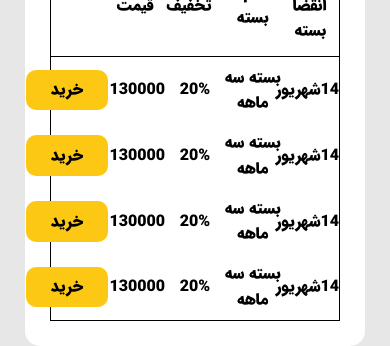
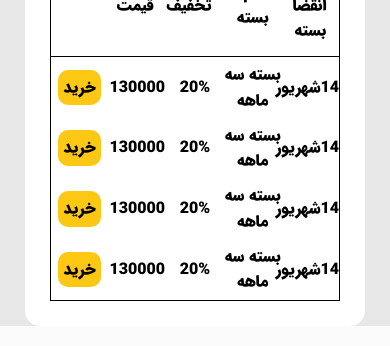
Before and after one commit to mehrdadosouli/My-Irancel, a React (Vite) app: page / in a window 390 px wide. Shown: the part 1219-1565 px from the top of the page. Built offline with nearby package versions, Linux system fonts and the light colour scheme; no server answers.

Commit message:
update and fixed code

```diff
--- a/src/App.jsx
+++ b/src/App.jsx
@@ -2,11 +2,9 @@ import { useEffect, useState } from "react";
 import LeftSide from "./components/LeftSide/LeftSide";
 import CenterSide from "./components/CenterSide/CenterSide";
 import RightSide from "./components/RightSide/RightSide";
-import { useDispatch, useSelector } from 'react-redux';
 import { addUser } from './app/features/irancellSlice.js';
+function App() {
 
-function App() {
-  const dispatch=useDispatch()
 
   useEffect(()=>{
     fetch('http://localhost:5000/register')
--- a/src/app/features/irancellSlice.js
+++ b/src/app/features/irancellSlice.js
@@ -1,6 +1,7 @@
 import { createSlice } from "@reduxjs/toolkit";
 const initialState={
-    userInfo:[]
+    userInfo:[],
+    id:''
 }
 
 const irancellSlice=createSlice({
@@ -9,9 +10,12 @@ const irancellSlice=createSlice({
     reducers:{
         addUser:(state,action)=>{
             state.userInfo=action.payload
+        },
+        addid:(state,action)=>{
+            state.id=action.payload
         }
     }
 })
 
 export default irancellSlice.reducer
-export const {addUser}=irancellSlice.actions
+export const {addUser,addid}=irancellSlice.actions
--- a/src/components/CenterSide/BoxSuggest.jsx
+++ b/src/components/CenterSide/BoxSuggest.jsx
@@ -5,7 +5,7 @@ export default function BoxSuggest() {
     <div className="flex flex-col bg-white-50 p-10 rounded-3xl gap-10 mt-10 ">
       <h4>بسته های پیشنهادی مخصوص خود شما!</h4>
       <div>
-        <table className="table-fixed w-full border-collapse [&>*]:text-center [&>*]:border-black  [&>*]:border-solid [&>*]:border">
+        <table className="table-fixed w-full border-collapse [&>*]:text-center [&>*]:border-black [&>*]:border-solid [&>*]:border">
           <thead>
           <tr className="[&>*]:p-5">
             <th>تاریخ انقضا بسته</th>
@@ -20,28 +20,28 @@ export default function BoxSuggest() {
             <td>بسته سه ماهه</td>
             <td>20%</td>
             <td>130000</td>
-            <td><button className="bg-gold-400 py-3 px-10 rounded-2xl my-5">خرید</button></td>
+            <td><button className="bg-gold-400 lg:py-3 lg:px-10 p-2 rounded-2xl my-5">خرید</button></td>
           </tr>
           <tr className="">
             <td>14شهریور</td>
             <td>بسته سه ماهه</td>
             <td>20%</td>
             <td>130000</td>
-            <td><button className="bg-gold-400 py-3 px-10 rounded-2xl my-5">خرید</button></td>
+            <td><button className="bg-gold-400 lg:py-3 lg:px-10 p-2 rounded-2xl my-5">خرید</button></td>
           </tr>
           <tr className="">
             <td>14شهریور</td>
             <td>بسته سه ماهه</td>
             <td>20%</td>
             <td>130000</td>
-            <td><button className="bg-gold-400 py-3 px-10 rounded-2xl my-5">خرید</button></td>
+            <td><button className="bg-gold-400 lg:py-3 lg:px-10 p-2 rounded-2xl my-5">خرید</button></td>
           </tr>
           <tr className="">
             <td>14شهریور</td>
             <td>بسته سه ماهه</td>
             <td>20%</td>
             <td>130000</td>
-            <td><button className="bg-gold-400 py-3 px-10 rounded-2xl my-5">خرید</button></td>
+            <td><button className="bg-gold-400 lg:py-3 lg:px-10 p-2 rounded-2xl my-5">خرید</button></td>
           </tr>
           </tbody>
         </table>
--- a/src/components/LeftSide/LeftSideHeader.jsx
+++ b/src/components/LeftSide/LeftSideHeader.jsx
@@ -4,8 +4,11 @@ import img1 from "../../assets/1.jpg";
 import { getFromLocalStorage } from "../../utils/funcs.js"
 export default function LeftSideHeader() {
   const [userInfo, setUserInfo] = useState([]);
+
+
+  const user=JSON.parse(getFromLocalStorage('user'))
   useEffect(() => {
-    const user=JSON.parse(getFromLocalStorage('user'))
+
     fetch("http://localhost:5000/getinfo",{
       method:'POST',
       headers:{
--- a/src/components/LoginAndRegister/LoginAndRegister.jsx
+++ b/src/components/LoginAndRegister/LoginAndRegister.jsx
@@ -88,8 +88,8 @@ export default function LoginAndRegister() {
       ToastService.error(' یوزر خود را وارد کنید')
     }else if(!login.password.length){
       ToastService.error('پسورد را وارد کنید')
-    }
-    console.log(logined);
+    }else{
+
     try {
     fetch('http://localhost:5000/login',{
       method:'POST',
@@ -114,6 +114,7 @@ export default function LoginAndRegister() {
       console.log('نتوانست ارسال کند');
     }
   }
+}
 
 
   /////////////////////////////////////////////////////////////////
--- a/src/components/MyPacket/CenterBoxPanel.jsx
+++ b/src/components/MyPacket/CenterBoxPanel.jsx
@@ -1,7 +1,10 @@
 import React, { useEffect, useState } from 'react'
 import { getFromLocalStorage, setToLocalStorage, swal } from '../../utils/funcs'
+import { useDispatch } from 'react-redux'
+import { addUser } from '../../app/features/irancellSlice.js';
 export default function CenterBoxPanel() {
     const [newInfoUser,setNewInfoUser]=useState([])
+    const dispatch=useDispatch()
     const [id,setId]=useState()
     const [info,setInfo]=useState({
         username:'',
@@ -26,8 +29,21 @@ export default function CenterBoxPanel() {
                 'Authorization': `${info.username},${info.password},${info.profile},${id[0].id}`
             },
         })
-        .then(res=>{swal('تغییر یوزر و پسورد', ' با موفقیت اطالاعات تغییر یافت', 'success', 'عالی',()=>{console.log(res);setToLocalStorage('user',info)});return res.json()})
-    }
+        .then(res=>{
+            if(res.status==200 || res.status==201){
+                swal('تغییر یوزر و پسورد', ' با موفقیت اطالاعات تغییر یافت', 'success', 'عالی',()=>{
+                    setToLocalStorage('user',info);
+                })
+            }else{
+                swal('تغییر یوزر و پسورد', ' با موفقیت اطالاعات تغییر نیافت', 'error', 'باشه',()=>{})
+            }
+            return res.json()
+    })
+    .then(result=>{
+        console.log(result);
+        dispatch(addUser(info))
+    })
+  }
     useEffect(()=>{
         try {
             let result=JSON.parse(getFromLocalStorage('user'))
@@ -39,7 +55,7 @@ export default function CenterBoxPanel() {
             }
         })
         .then(res=>res.json())
-        .then(ids=>setId(ids))
+        .then(ids=>{dispatch(addUser(info));return setId(ids)})
         } catch (error) {
             console.log('cant fetch mypanel',error);
         }
--- a/src/components/MyProfile/MyProfile.jsx
+++ b/src/components/MyProfile/MyProfile.jsx
@@ -2,8 +2,9 @@ import React from 'react'
 import RightSide from '../RightSide/RightSide'
 import LeftSide from '../LeftSide/LeftSide'
 import CenterBoxPanel from '../MyPacket/CenterBoxPanel'
+export default function MyProfile() {
 
-export default function MyProfile() {
+
   return (
     <div className='bg-white-200 min-h-[50rem] flex justify-between lg:flex-row flex-col'>
         <div>
```
Also changed, not shown: 1 other file (tests, documents, lock files or other folders).
